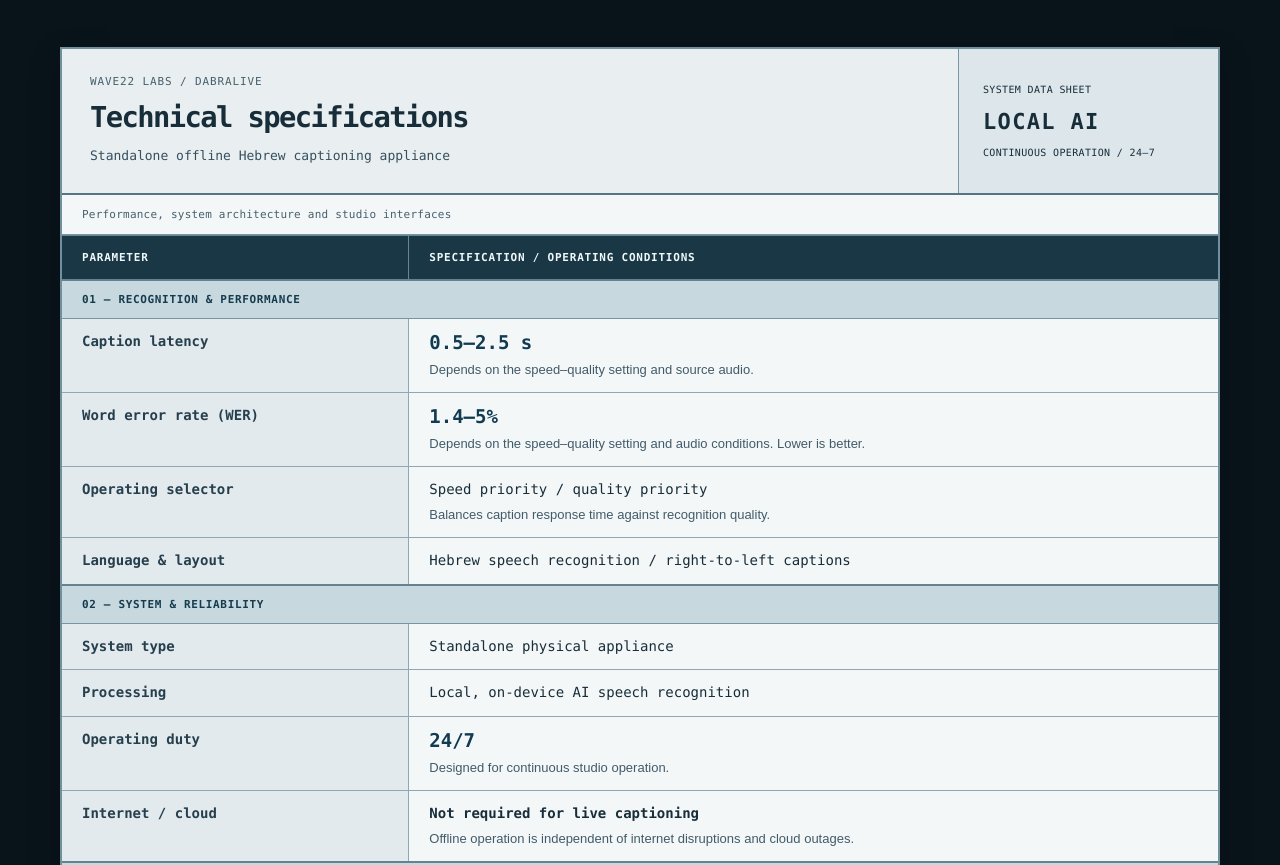
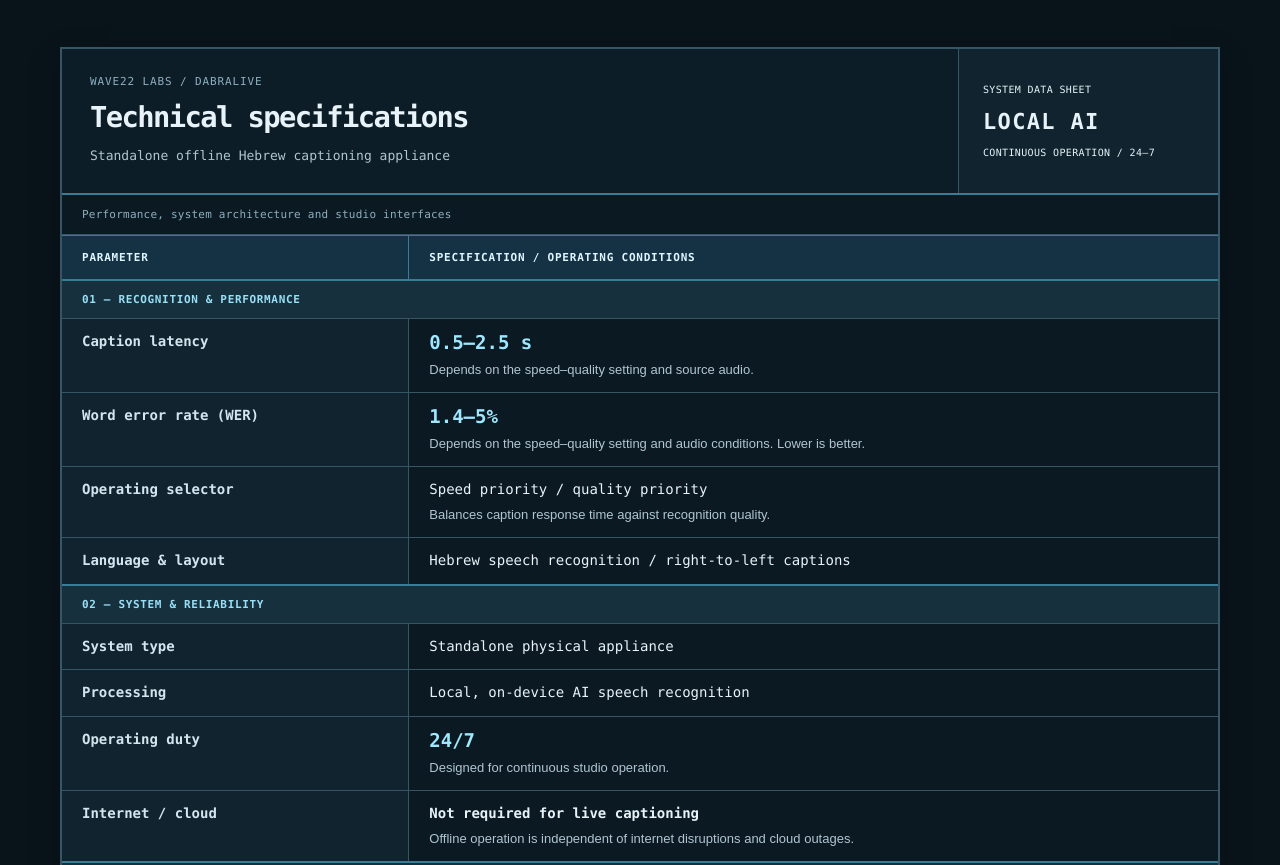
Before and after one commit to daberelai-png/dabralive-website, a website: page out/index.html in a window 1280 px wide. Shown: the part 1523-2388 px from the top of the page. Drawn offline with Linux system fonts and the light colour scheme.

Commit message:
Restore site brand colors in technical specification table

```diff
--- a/out/styles.css
+++ b/out/styles.css
@@ -231,21 +231,21 @@
 
 /* Engineering specification sheet. Full cell borders and document typography. */
 .scrolling-site .datasheet-section{padding:48px 4vw 64px;background:#09131a}
-.datasheet{max-width:1160px;margin:0 auto;background:#e9eef0;color:#172d39;border:2px solid #70909e;font-family:Consolas,"Liberation Mono","Courier New",monospace;box-shadow:0 12px 32px #0003}
-.datasheet-header{display:grid;grid-template-columns:minmax(0,1fr) 260px;border-bottom:2px solid #557585}
-.datasheet-header>div:first-child{padding:26px 28px}.datasheet-kicker{font-size:11px;letter-spacing:.08em;color:#46606e}
+.datasheet{max-width:1160px;margin:0 auto;background:#0d1d27;color:#e7f3f9;border:2px solid #365565;font-family:Consolas,"Liberation Mono","Courier New",monospace;box-shadow:0 12px 32px #0003}
+.datasheet-header{display:grid;grid-template-columns:minmax(0,1fr) 260px;border-bottom:2px solid #387c96}
+.datasheet-header>div:first-child{padding:26px 28px}.datasheet-kicker{font-size:11px;letter-spacing:.08em;color:#8dafc0}
 .scrolling-site .datasheet .section-heading{font-family:inherit;font-size:clamp(23px,2.25vw,32px);font-weight:700;letter-spacing:-.055em;line-height:1.2;margin:12px 0}
-.datasheet-description{font-size:13px;line-height:1.6;color:#354f5e}
-.datasheet-classification{border-left:1px solid #7895a3;display:flex;flex-direction:column;justify-content:center;gap:11px;padding:24px;background:#dde6ea}
+.datasheet-description{font-size:13px;line-height:1.6;color:#b1c5d1}
+.datasheet-classification{border-left:1px solid #365565;display:flex;flex-direction:column;justify-content:center;gap:11px;padding:24px;background:#10232e}
 .datasheet-classification span{font-size:10px;letter-spacing:.035em;line-height:1.6}.datasheet-classification strong{font-size:22px;letter-spacing:.06em}
 .datasheet-table{width:100%;border-collapse:collapse;table-layout:fixed;font-size:14px;line-height:1.55}
-.datasheet-table caption{text-align:left;font-size:11px;letter-spacing:.02em;padding:11px 20px;color:#46606e;background:#f4f7f8;border-bottom:1px solid #7895a3}
-.datasheet-parameter{width:30%}.datasheet-table th,.datasheet-table td{padding:12px 20px;border:1px solid #91a7b1;vertical-align:top;text-align:left;overflow-wrap:break-word}
+.datasheet-table caption{text-align:left;font-size:11px;letter-spacing:.02em;padding:11px 20px;color:#8dafc0;background:#0b1922;border-bottom:1px solid #365565}
+.datasheet-parameter{width:30%}.datasheet-table th,.datasheet-table td{padding:12px 20px;border:1px solid #365565;vertical-align:top;text-align:left;overflow-wrap:break-word}
 .datasheet-table th:first-child{border-left:0}.datasheet-table td:last-child,.datasheet-table th:last-child{border-right:0}
-.datasheet-table thead th{background:#193744;color:#f0f7fa;font-size:11px;letter-spacing:.07em;text-transform:uppercase;padding-block:13px;border-color:#668692}
-.datasheet-table tbody th[scope=row]{font-weight:600;background:#e2eaee;color:#263f4d}.datasheet-table td{background:#f4f7f8}
-.datasheet-table .datasheet-group th{background:#c8d8df;color:#153c4e;font-size:11px;letter-spacing:.06em;font-weight:700;padding-block:10px;border-top:2px solid #64828f;border-bottom:1px solid #7895a3}
-.datasheet-value{font-size:19px;line-height:1.25;font-variant-numeric:tabular-nums;color:#103b50}.datasheet-detail{display:block;margin-top:4px;font-family:Arial,Helvetica,sans-serif;font-size:13px;line-height:1.55;color:#415b69}
-.datasheet-footer{display:flex;justify-content:space-between;gap:16px;padding:12px 20px;background:#dce6eb;color:#3c5867;font-size:9px;letter-spacing:.05em;border-top:1px solid #7895a3}
-@media(max-width:800px){.scrolling-site .datasheet-section{padding:28px 18px 40px}.datasheet-header{grid-template-columns:1fr}.datasheet-header>div:first-child{padding:22px 18px}.datasheet-classification{border-left:0;border-top:1px solid #7895a3;display:flex;flex-direction:row;align-items:center;justify-content:space-between;gap:12px;padding:12px 18px}.datasheet-classification strong{font-size:15px}.datasheet-classification span{font-size:9px}.datasheet-classification span:last-child{max-width:130px;text-align:right}.datasheet-table{font-size:13px}.datasheet-parameter{width:34%}.datasheet-table th,.datasheet-table td{padding:11px 12px}.datasheet-table caption{padding:10px 12px;font-size:10px}.datasheet-table thead th,.datasheet-table .datasheet-group th{font-size:10px;letter-spacing:.025em}.datasheet-detail{font-size:12px}.datasheet-footer{padding:12px;flex-direction:column;gap:6px}}
+.datasheet-table thead th{background:#153245;color:#dff5ff;font-size:11px;letter-spacing:.07em;text-transform:uppercase;padding-block:13px;border-color:#387c96}
+.datasheet-table tbody th[scope=row]{font-weight:600;background:#10232e;color:#d3e6f0}.datasheet-table td{background:#0b1922}
+.datasheet-table .datasheet-group th{background:#16303e;color:#99dff5;font-size:11px;letter-spacing:.06em;font-weight:700;padding-block:10px;border-top:2px solid #387c96;border-bottom:1px solid #365565}
+.datasheet-value{font-size:19px;line-height:1.25;font-variant-numeric:tabular-nums;color:#9ee8ff}.datasheet-detail{display:block;margin-top:4px;font-family:Arial,Helvetica,sans-serif;font-size:13px;line-height:1.55;color:#b1c5d1}
+.datasheet-footer{display:flex;justify-content:space-between;gap:16px;padding:12px 20px;background:#10232e;color:#8dafc0;font-size:9px;letter-spacing:.05em;border-top:1px solid #365565}
+@media(max-width:800px){.scrolling-site .datasheet-section{padding:28px 18px 40px}.datasheet-header{grid-template-columns:1fr}.datasheet-header>div:first-child{padding:22px 18px}.datasheet-classification{border-left:0;border-top:1px solid #365565;display:flex;flex-direction:row;align-items:center;justify-content:space-between;gap:12px;padding:12px 18px}.datasheet-classification strong{font-size:15px}.datasheet-classification span{font-size:9px}.datasheet-classification span:last-child{max-width:130px;text-align:right}.datasheet-table{font-size:13px}.datasheet-parameter{width:34%}.datasheet-table th,.datasheet-table td{padding:11px 12px}.datasheet-table caption{padding:10px 12px;font-size:10px}.datasheet-table thead th,.datasheet-table .datasheet-group th{font-size:10px;letter-spacing:.025em}.datasheet-detail{font-size:12px}.datasheet-footer{padding:12px;flex-direction:column;gap:6px}}
 @media(max-width:420px){.scrolling-site .datasheet-section{padding-inline:12px}.datasheet-table{font-size:12px}.datasheet-table th,.datasheet-table td{padding:10px 9px}.datasheet-parameter{width:36%}.datasheet-value{font-size:18px}.datasheet-classification span:first-child{display:none}.scrolling-site .datasheet .section-heading{font-size:23px;letter-spacing:-.055em}}
```
